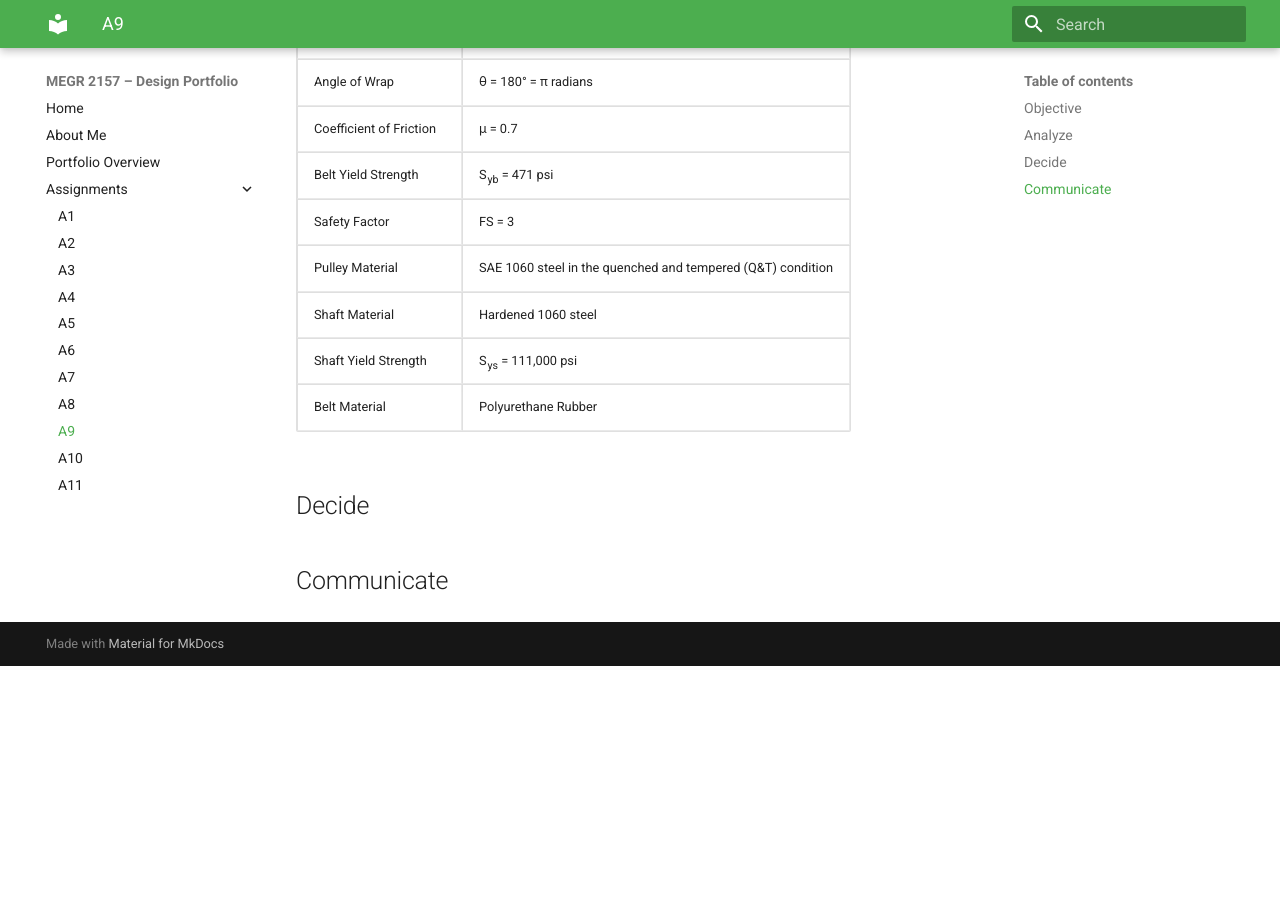
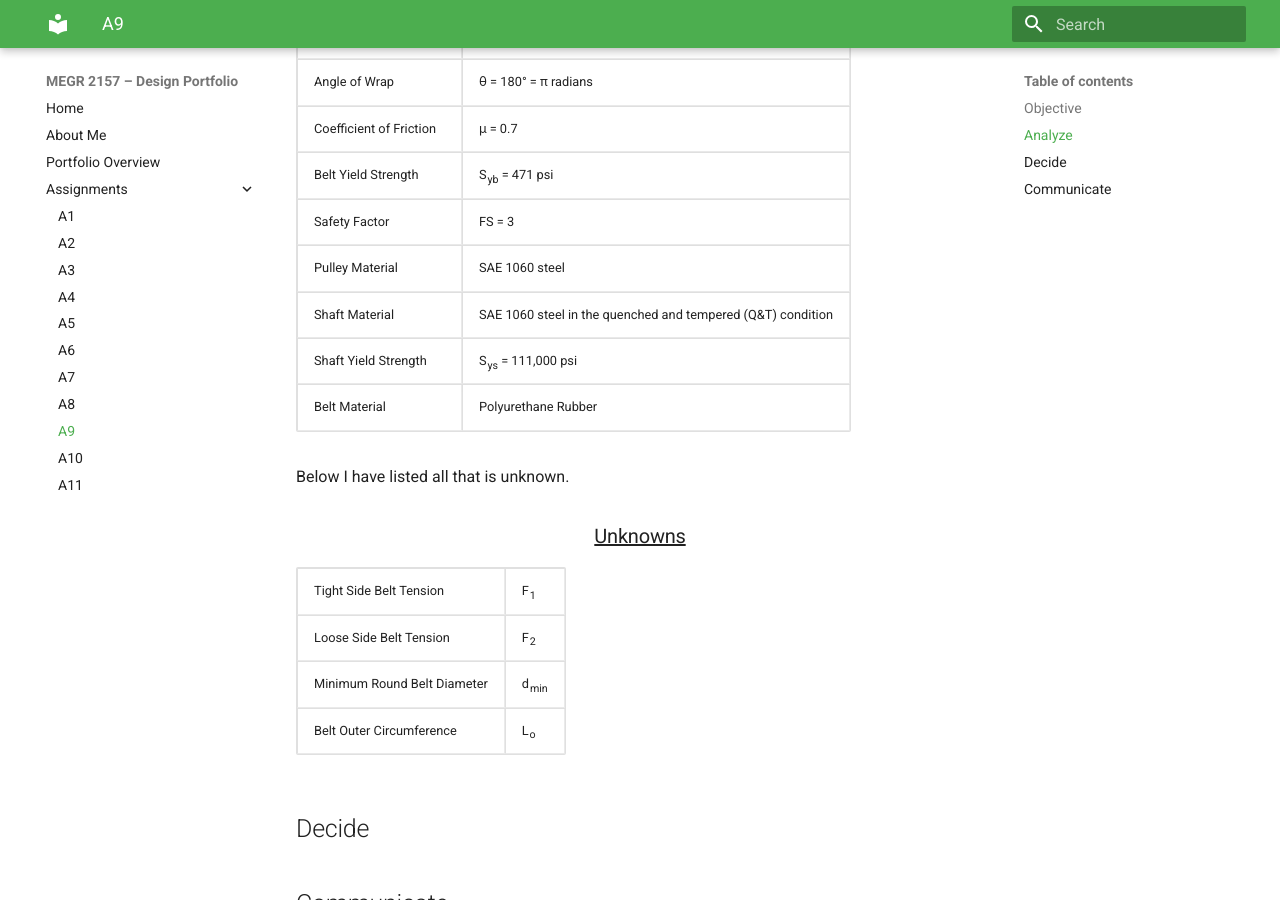
Before and after one commit to SanjayKashyap24/design-projects-portfolio, an MkDocs documentation site: the page built from docs/assignments/A09/index.md, in a window 1280 px wide and 900 px high, scrolled down 1133 px. Built offline with MkDocs 1.6.1 and Material for MkDocs 9.7.7, drawn with Linux system fonts in a browser that asks for light colours; before the commit the page ends 1799 px from its top, so only the background shows below that.

Commit message:
Revise material details and add unknowns section
Updated material descriptions for pulley and shaft, and added a section for unknowns.

```diff
--- a/docs/assignments/A09/index.md
+++ b/docs/assignments/A09/index.md
@@ -54,11 +54,11 @@ Below I have listed all that is known.
   </tr>
   <tr>
     <td>Pulley Material</td>
-    <td>SAE 1060 steel in the quenched and tempered (Q&amp;T) condition</td>
+    <td>SAE 1060 steel</td>
   </tr>
   <tr>
     <td>Shaft Material</td>
-    <td> Hardened 1060 steel
+    <td>SAE 1060 steel in the quenched and tempered (Q&amp;T) condition</td>
   </tr>
   <tr>
     <td>Shaft Yield Strength</td>
@@ -70,6 +70,30 @@ Below I have listed all that is known.
   </tr>
 </table>
 
+
+Below I have listed all that is unknown.
+
+<h3 align="center"><u>Unknowns</u></h3>
+
+<table align="center" border="1" cellpadding="10" cellspacing="0">
+  <tr>
+    <td>Tight Side Belt Tension</td>
+    <td>F<sub>1</sub></td>
+  </tr>
+  <tr>
+    <td>Loose Side Belt Tension</td>
+    <td>F<sub>2</sub></td>
+  </tr>
+  <tr>
+    <td>Minimum Round Belt Diameter</td>
+    <td>d<sub>min</sub></td>
+  </tr>
+  <tr>
+    <td>Belt Outer Circumference</td>
+    <td>L<sub>o</sub></td>
+  </tr>
+</table>
+
 ## Decide
 
 
```
